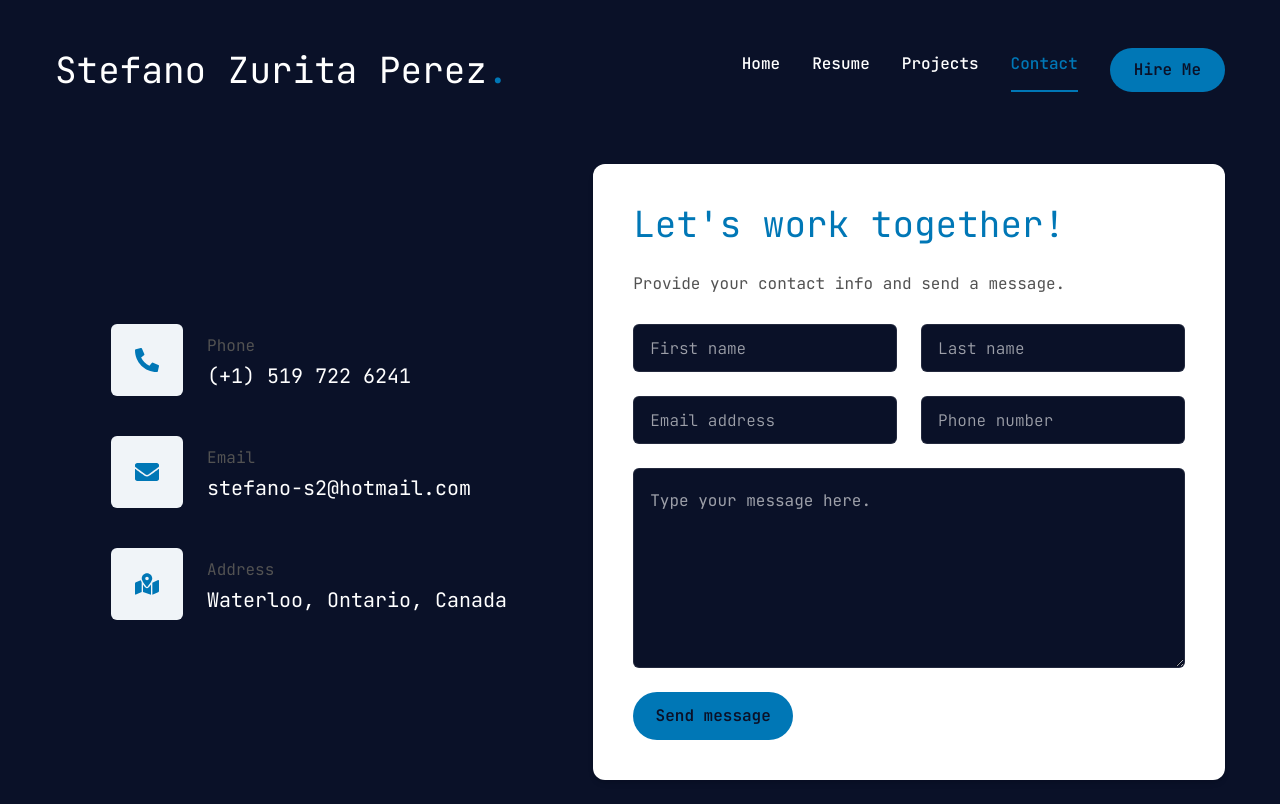
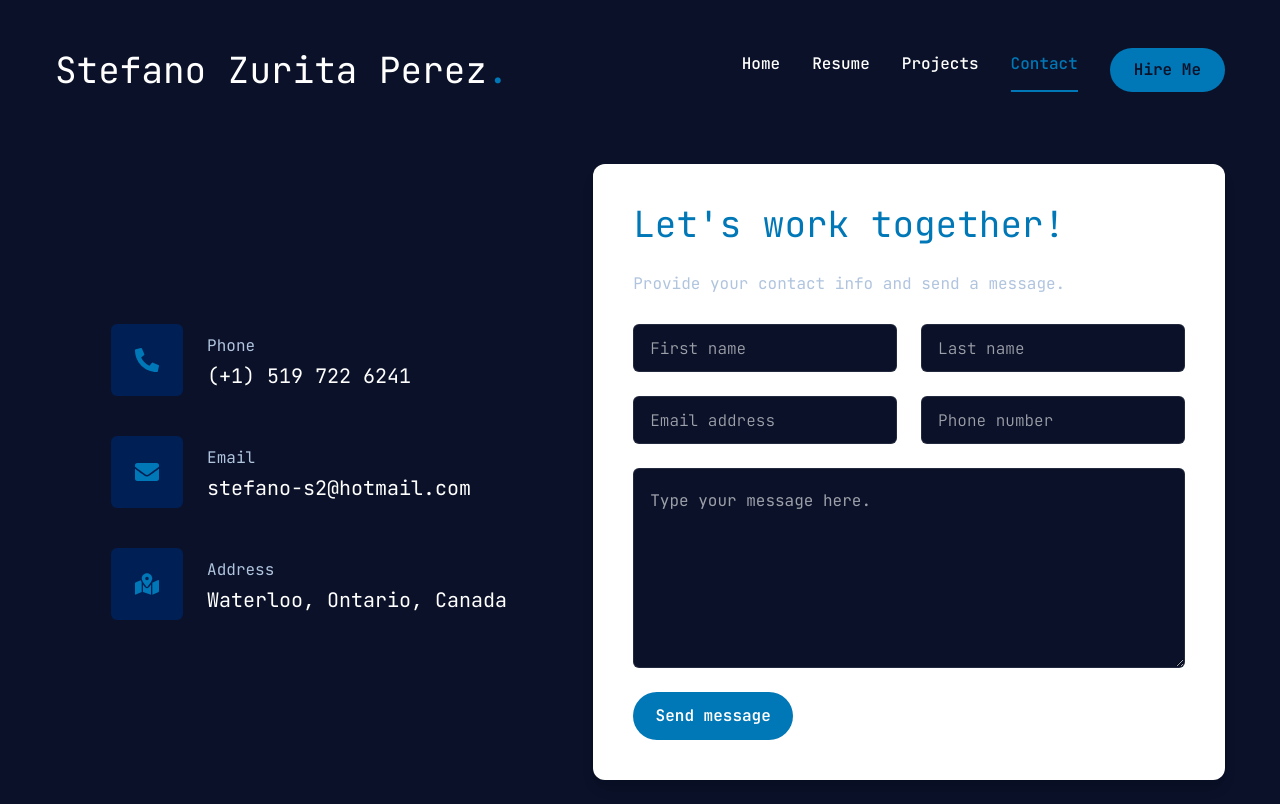
Before and after one commit to stefanoz99/myPortfolio, a Next.js app: page /contact in a window 1280 px wide. Built offline with nearby package versions, Linux system fonts and the light colour scheme.

Commit message:
Update page.jsx

```diff
--- a/app/contact/page.jsx
+++ b/app/contact/page.jsx
@@ -96,11 +96,11 @@ const Contact = () => {
 
           <div className="xl:w-[54%] order-2 xl:order-2">
             {/* Form */}
-            <form className="flex flex-col gap-6 p-10 bg-[#ffffff] rounded-xl shadow-md" onSubmit={handleSubmit}>
+            <form className="flex flex-col gap-6 p-10 bg-white rounded-xl shadow-lg">
 
               {/* Title and Subtitle */}
               <h3 className="text-4xl text-accent">Let's work together!</h3>
-              <p className="text-neutral-600">Provide your contact info and send a message.</p>
+              <p className="text-muted">Provide your contact info and send a message.</p>
 
               {/* Input Fields */}
               <div className="grid grid-cols-1 md:grid-cols-2 gap-6">
@@ -148,12 +148,17 @@ const Contact = () => {
               />
 
               {/* Submit Button */}
-              <Button size="md" className="max-w-40" type="submit" disabled={isSending}>
+              <Button
+                size="md"
+                className="max-w-40 bg-accent hover:bg-accent-hover text-text font-semibold"
+                type="submit"
+                disabled={isSending}
+              >
                 {isSending ? 'Sending...' : 'Send message'}
               </Button>
 
               {/* Success Message */}
-              {isSent && <p className="text-green-500 mt-4">Message sent successfully!</p>}
+              {isSent && <p className="text-success mt-4">Message sent successfully!</p>}
             </form>
           </div>
 
@@ -162,12 +167,12 @@ const Contact = () => {
               <ul className="flex flex-col gap-10">
                 {info.map((item, index) => (
                   <li key={index} className="flex items-center gap-6">
-                    <div className="w-[52px] h-[52px] xl:w-[72px] xl:h-[72px] bg-[#f0f4f8] text-accent rounded-md flex items-center justify-center">
+                    <div className="w-[52px] h-[52px] xl:w-[72px] xl:h-[72px] bg-secondary text-accent rounded-md flex items-center justify-center">
                       <div className="text-[24px]">{item.icon}</div>
                     </div>
                     <div className="flex-1">
-                      <p className="text-neutral-600">{item.title}</p>
-                      <h3 className="text-xl">{item.description}</h3>
+                      <p className="text-muted">{item.title}</p>
+                      <h3 className="text-xl text-text">{item.description}</h3>
                     </div>
                   </li>
                 ))}
```
